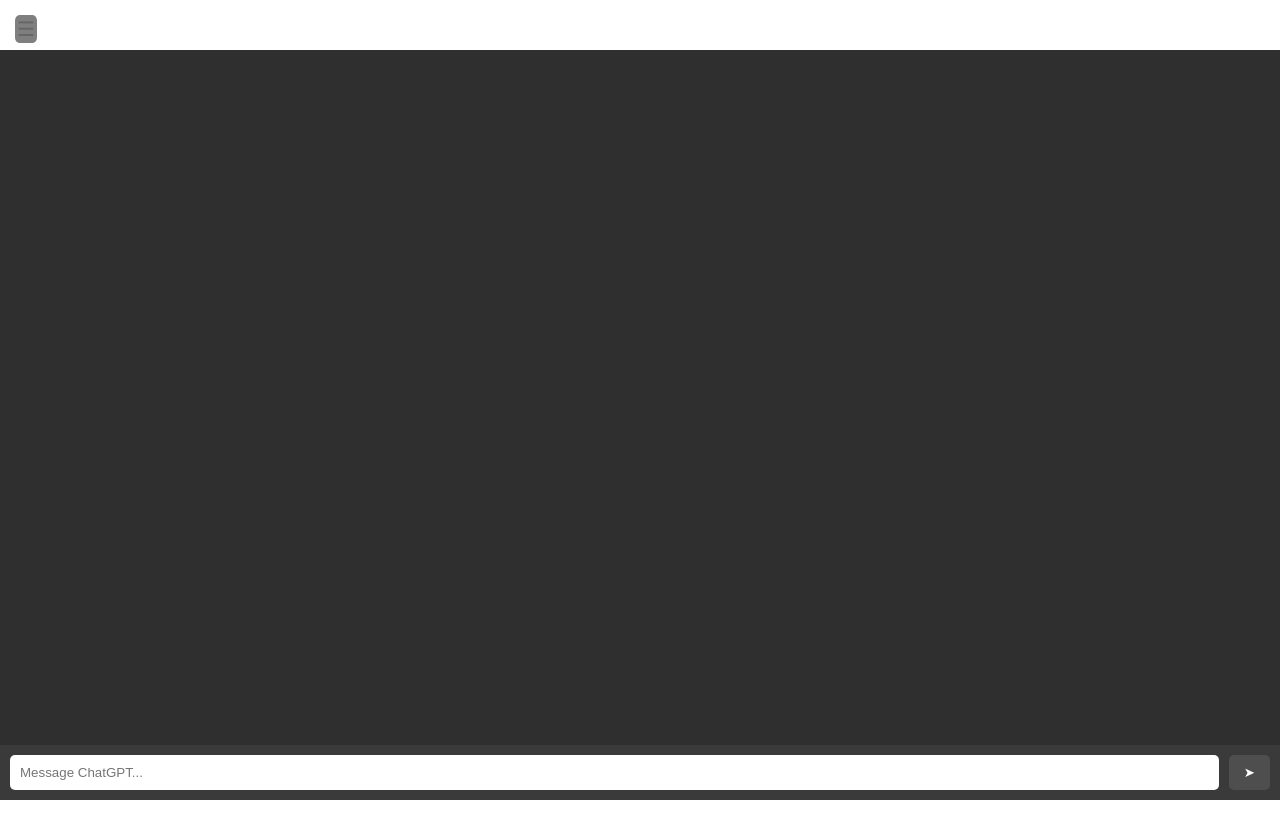
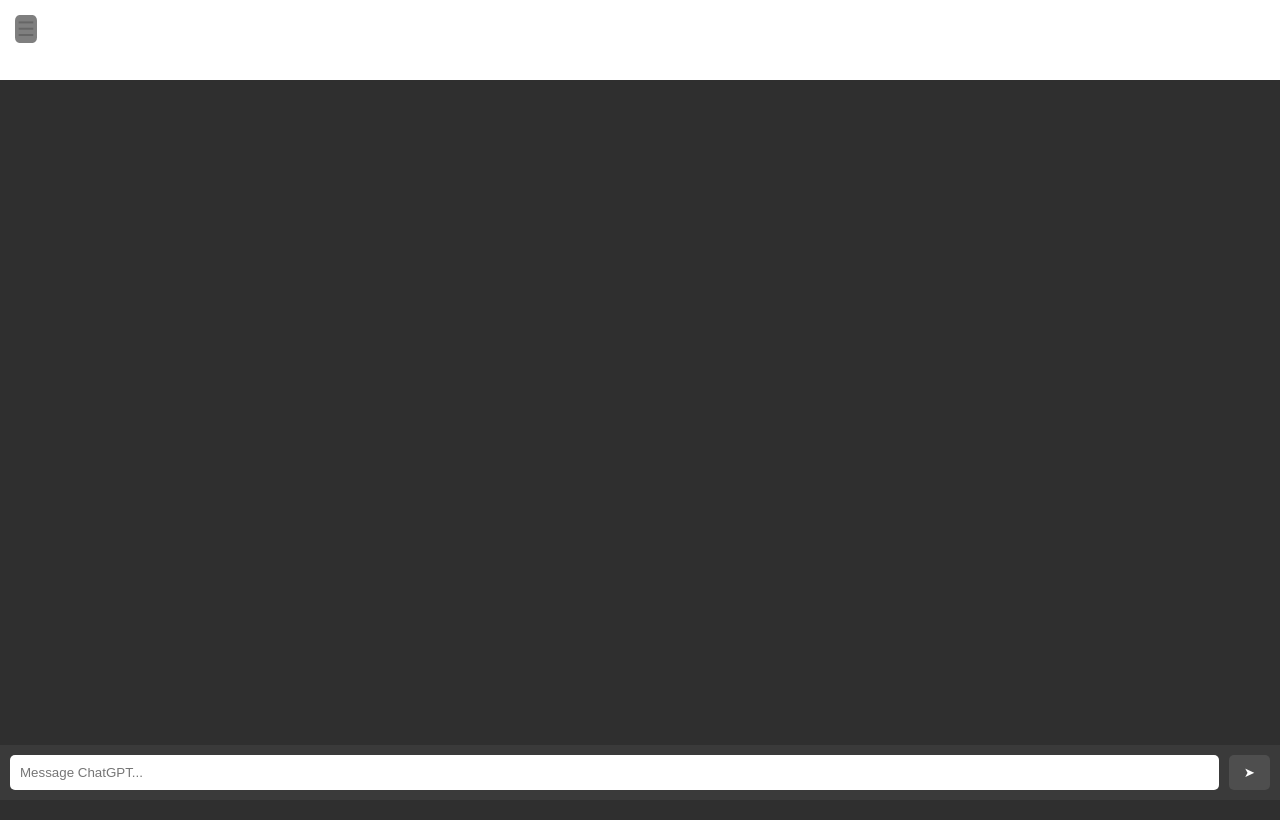
Before and after one commit to el-contable/gpt-pwa2, a website: page index.html in a window 1280 px wide. Drawn offline with nearby package versions, Linux system fonts and the light colour scheme.

Commit message:
chat container css amends 3

```diff
--- a/styles.css
+++ b/styles.css
@@ -84,7 +84,7 @@ body {
   color: #fff;
   -webkit-overflow-scrolling: touch;
   min-height: calc(100vh - 60px); /* Adjust based on header/footer sizes */
-  margin-top: 50px; /* Adds 40px space at the top */
+  margin-top: 80px; /* Adds 40px space at the top */
 }
 
 
```
